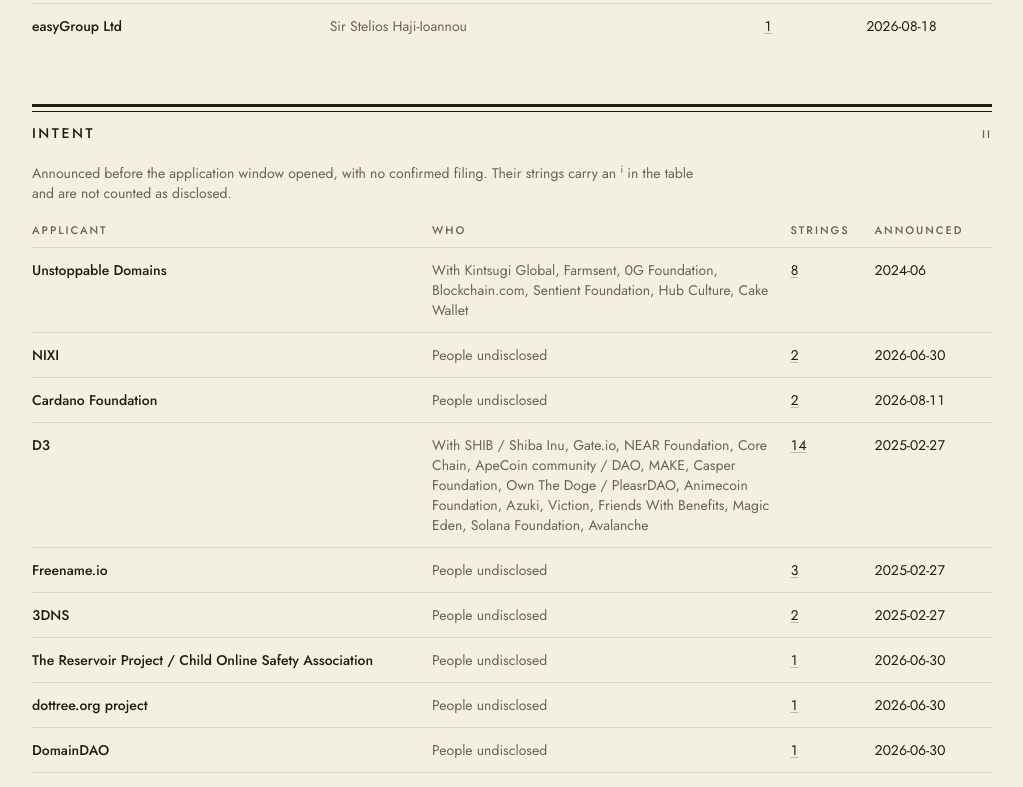
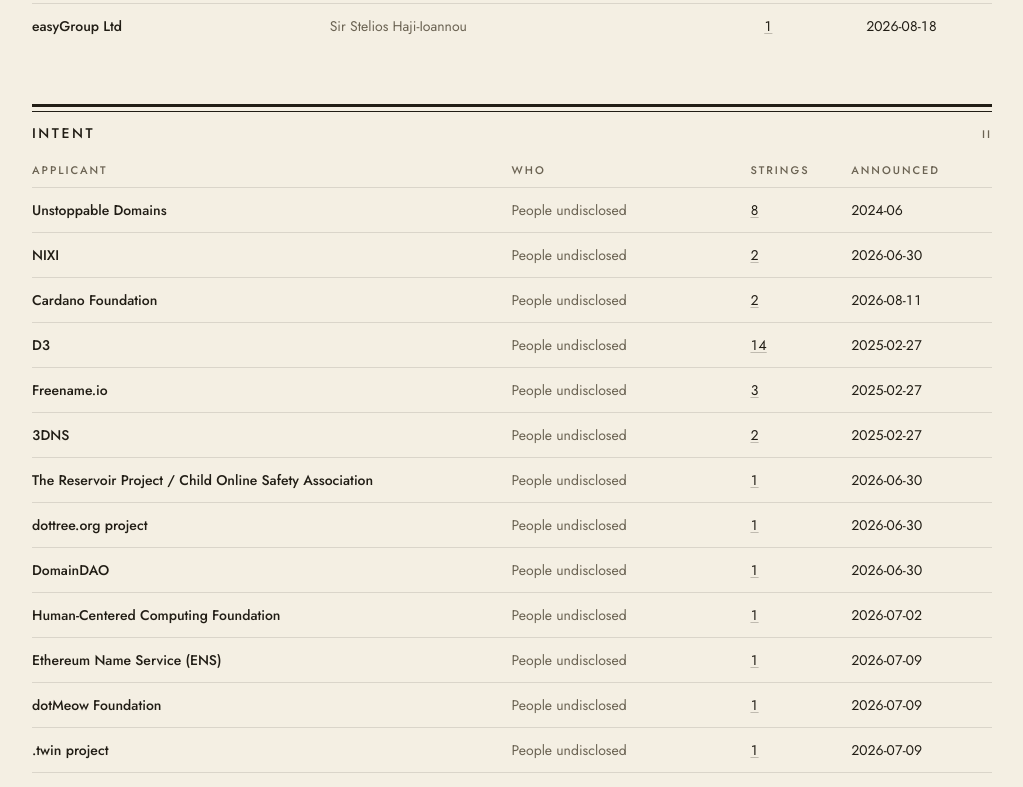
Before and after one commit to aslobodnik/stringscout, a Next.js app: page /applicants in a window 1280 px wide. Shown: the part 873-1660 px from the top of the page, without its empty margins (128-1151 px from the left). Built offline with nearby package versions, Linux system fonts and the light colour scheme.

Commit message:
trim intro copy, people undisclosed for d3 and unstoppable, name liley's company, drop the table heading and the block tooltip

```diff
--- a/app/applicants/page.tsx
+++ b/app/applicants/page.tsx
@@ -3,7 +3,6 @@
 import PageHeader from "@/components/PageHeader";
 import { applicants, type Applicant } from "@/data/applicants";
 import { claims } from "@/data/claims";
-import { announcedPartners } from "@/data/announcedAdapter";
 import Footer from "@/components/Footer";
 
 export const metadata: Metadata = {
@@ -20,14 +19,6 @@
   named.set(c.applicantSlug, set);
 }
 const countFor = (slug: string) => named.get(slug)?.size ?? 0;
-
-// Same divergence on the "who" line: a hand-written record names the one
-// partner it was entered with, the scrape has since named the rest.
-const backersFor = (a: Applicant) => {
-  const p = announcedPartners.get(a.slug) ?? [];
-  if (p.length < 2) return a.backers;
-  return `With ${p.join(", ")}`;
-};
 
 const byCount = (a: Applicant, b: Applicant) =>
   (parseInt(b.applicationCount) || countFor(b.slug)) -
@@ -60,7 +51,7 @@
             <tr key={a.slug} className="border-t border-rule-faint align-top">
               <td className="py-3 pr-4 font-medium">{a.name}</td>
               <td className="py-3 pr-4 text-ink-soft max-w-xs">
-                {backersFor(a)}
+                {a.backers}
                 {a.note && (
                   <span className="serif italic block mt-1 text-[13px]">
                     {a.note}
@@ -119,12 +110,6 @@
 
       <section className="mb-14">
         <SectionHead n="II" title="Intent" />
-        <p className="text-sm text-ink-soft mb-5 max-w-2xl">
-          Announced before the application window opened, with no confirmed
-          filing. Their strings carry an{" "}
-          <sup className="text-gold">i</sup> in the table and are not counted as
-          disclosed.
-        </p>
         <Table rows={intent} dateLabel="Announced" />
       </section>
 
--- a/app/sources/page.tsx
+++ b/app/sources/page.tsx
@@ -37,10 +37,6 @@
     <div className="mx-auto max-w-5xl px-5 sm:px-8 pb-20">
       <PageHeader title="Sources" current="/sources" />
 
-      <p className="text-sm text-ink-soft mb-10 max-w-2xl">
-        Grouped by how close each source sits to the applicant. A superscript on
-        the strings table is the number in this list.
-      </p>
 
       {byKind.map((g, gi) => (
         <section key={g.kind} className="mb-12">
--- a/components/StringsTable.tsx
+++ b/components/StringsTable.tsx
@@ -175,10 +175,13 @@
   return (
     // inline-block keeps the applicant button's underline from running beneath
     // the block: decorations are not drawn through an atomic inline
-    <span className="group relative inline-block no-underline align-[0.1em]">
+    // no tooltip: the legend defines all three marks four lines above the
+    // table and never scrolls out from under them
+    <span className="inline-block no-underline align-[0.1em]">
       <button
         type="button"
         aria-label={MARK_LABEL[mark]}
+        title={MARK_LABEL[mark]}
         onClick={(e) => {
           e.stopPropagation();
           onFilter(mark);
@@ -187,9 +190,6 @@
       >
         {mark}
       </button>
-      <span role="tooltip" className={TIP_BOX}>
-        {MARK_LABEL[mark]}
-      </span>
     </span>
   );
 }
@@ -572,10 +572,6 @@
         }}
       />
 
-      <div className="double-rule pt-4 mb-5 flex items-baseline justify-between">
-        <h2 className="label !text-sm text-ink">All Applied Strings</h2>
-        <span className="label text-ink-soft">I</span>
-      </div>
 
       <div
         ref={toolbarRef}
--- a/data/applicants.ts
+++ b/data/applicants.ts
@@ -32,7 +32,7 @@
     slug: "lfg",
     status: "disclosed",
     name: "Link Freedom Group",
-    backers: "Vaughn Liley, CEO",
+    backers: "Vaughn Liley, CEO of Link Freedom Group",
     applicationCount: "316",
     feesPaid: null,
     revealedOn: "2026-08-13",
@@ -197,7 +197,7 @@
     slug: "unstoppable",
     status: "intent",
     name: "Unstoppable Domains",
-    backers: "With Kintsugi Global",
+    backers: "People undisclosed",
     applicationCount: "2",
     feesPaid: null,
     revealedOn: "2024-06",
@@ -208,7 +208,7 @@
     slug: "d3",
     status: "intent",
     name: "D3",
-    backers: "With Animecoin Foundation and Azuki",
+    backers: "People undisclosed",
     applicationCount: "1",
     feesPaid: null,
     revealedOn: "2025-02-27",
```
